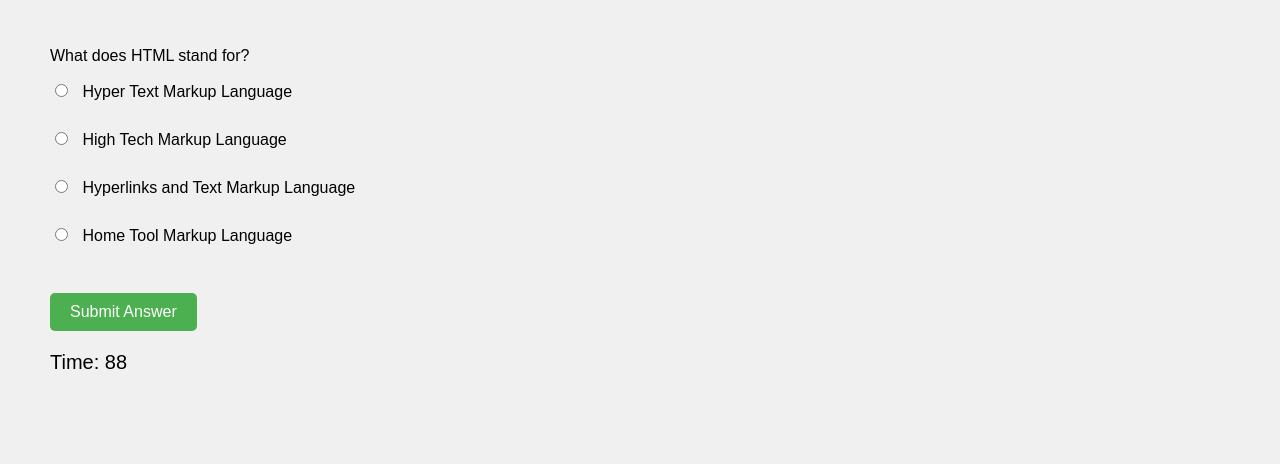
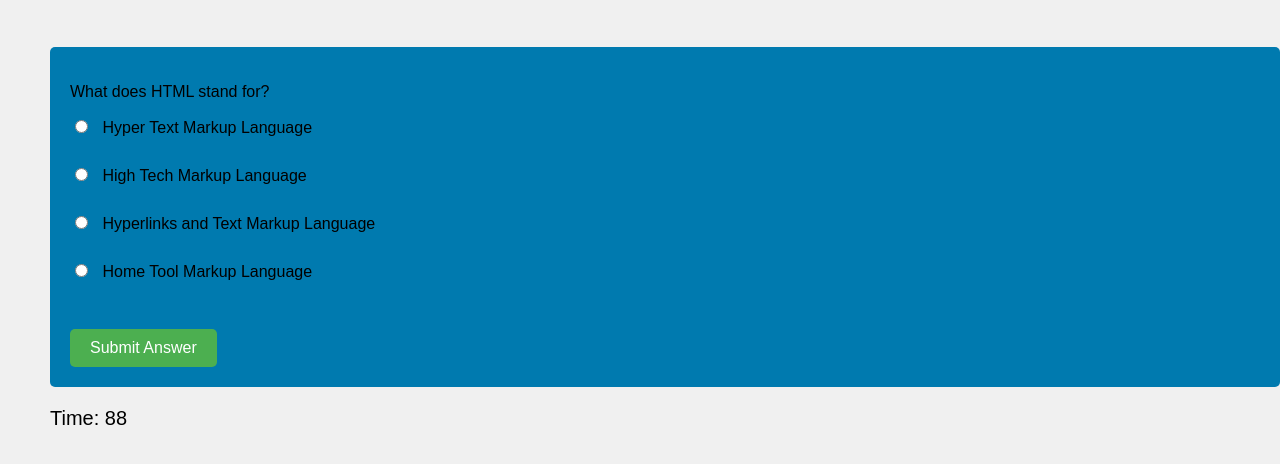
Before and after one commit to gocrushgoals/code-quiz, a plain HTML site: page index.html in a window 1280 px wide. Both pictures are taken after a click on the button "Start Quiz". Shown: the part 90-554 px from the top of the page. Drawn offline with Linux system fonts and the light colour scheme.

Commit message:
Added background color to question container

```diff
--- a/assets/css/style.css
+++ b/assets/css/style.css
@@ -15,6 +15,10 @@ body {
     text-align: left;
     margin-top: 50px;
     margin-left: 50px;
+    background-color: #007aaf;
+    padding: 20px;
+    border-radius: 5px;
+    margin-bottom: 20px;
 
 }
 
```
